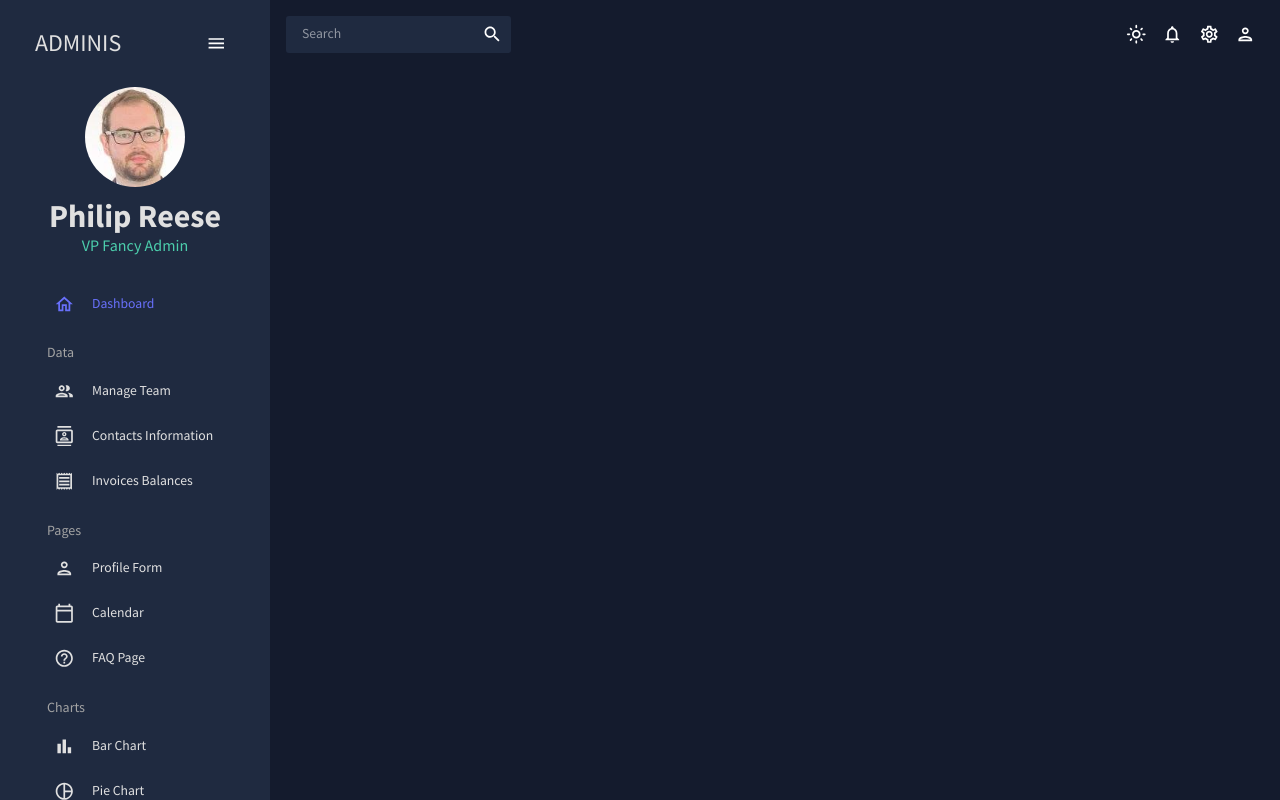
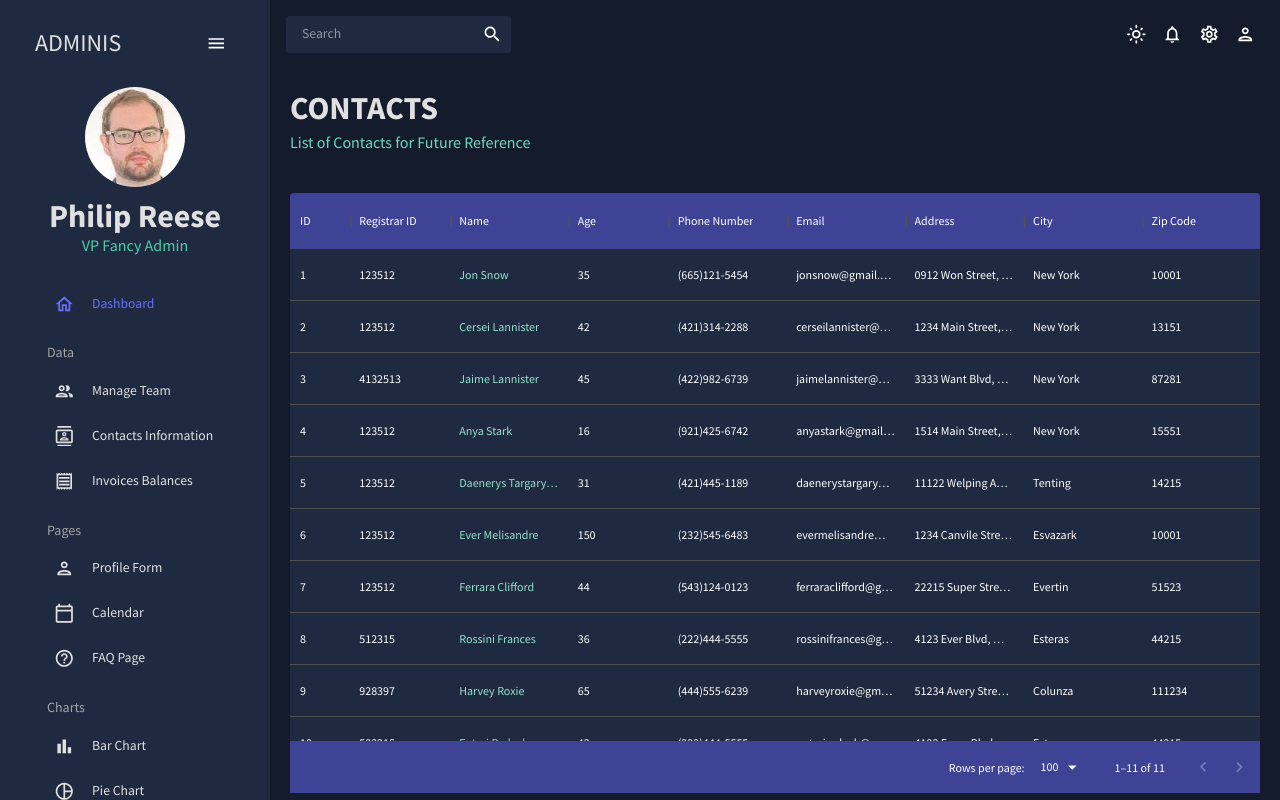
Before and after one commit to philipreese/react-dashboard, a React (Create React App) app in the folder react-admin/: page /contacts in a window 1280 px wide. Built offline with nearby package versions, Linux system fonts and the light colour scheme; the HTML template or start-up script is replaced by a standard one.

Commit message:
Add contacts page

```diff
--- a/react-admin/src/App.js
+++ b/react-admin/src/App.js
@@ -6,7 +6,7 @@
 import Dashboard from "./scenes/dashboard";
 import Team from "./scenes/team";
 // import Invoices from "./scenes/invoices";
-// import Contacts from "./scenes/contacts";
+import Contacts from "./scenes/contacts";
 // import Bar from "./scenes/Bbr";
 // import Form from "./scenes/form";
 // import Line from "./scenes/line";
@@ -29,7 +29,7 @@
             <Routes>
               <Route path="/" element={<Dashboard />} />
               <Route path="/team" element={<Team />} />
-              {/* <Route path="/contacts" element={<Contacts />} /> */}
+              <Route path="/contacts" element={<Contacts />} />
               {/* <Route path="/invoices" element={<Invoices />} /> */}
               {/* <Route path="/form" element={<Form />} /> */}
               {/* <Route path="/bar" element={<Bar />} /> */}
--- /dev/null
+++ b/react-admin/src/scenes/contacts/index.jsx
@@ -0,0 +1,66 @@
+import { Box } from "@mui/material";
+import { DataGrid, GridToolbar } from "@mui/x-data-grid"
+import { tokens } from "../../theme";
+import { mockDataContacts } from "../../data/mockData"
+import Header from "../../components/Header";
+import { useTheme } from "@mui/material";
+
+const Team = () => {
+    const theme = useTheme();
+    const colors = tokens(theme.palette.mode);
+
+    const columns = [
+        { field: "id", headerName: "ID", flex: 0.5 },
+        { field: "registrarId", headerName: "Registrar ID" },
+        { field: "name", headerName: "Name", flex: 1, cellClassName: "name-column--cell" },
+        { field: "age", headerName: "Age", type: "number", headerAlign: "left", align: "left" },
+        { field: "phone", headerName: "Phone Number", flex: 1 },
+        { field: "email", headerName: "Email", flex: 1 },
+        { field: "address", headerName: "Address", flex: 1 },
+        { field: "city", headerName: "City", flex: 1 },
+        { field: "zipCode", headerName: "Zip Code", flex: 1 },
+    ];
+
+    return (
+        <Box m="20px">
+            <Header title="CONTACTS" subtitle="List of Contacts for Future Reference" />
+            <Box
+                m="40px 0 0 0"
+                height="75vh"
+                sx={{
+                    "& .MuiDataGrid-root" : {
+                        border: "none",
+                    },
+                    "& .MuiDataGrid-cell" : {
+                        borderBottom: "none",
+                    },
+                    "& .name-column--cell" : {
+                        color: colors.greenAccent[300],
+                    },
+                    "& .MuiDataGrid-columnHeaders" : {
+                        backgroundColor: colors.blueAccent[700],
+                        borderBottom: "none",
+                    },
+                    "& .MuiDataGrid-virtualScroller": {
+                        backgroundColor: colors.primary[400],
+                    },
+                    "& .MuiDataGrid-footerContainer": {
+                        borderTop: "none",
+                        backgroundColor: colors.blueAccent[700],
+                    },
+                    "& .MuiDataGrid-toolbarContainer .MuiButton-text": {
+                        color: `${colors.grey[100]} !important`
+                    }
+                }}
+            >
+                <DataGrid
+                    rows={mockDataContacts}
+                    columns={columns}
+                    omponents={{ Toolbar: GridToolbar }}
+                />
+            </Box>
+        </Box>
+    )
+}
+
+export default Team;
--- a/react-admin/src/scenes/team/index.jsx
+++ b/react-admin/src/scenes/team/index.jsx
@@ -49,7 +49,7 @@
         <Box m="20px">
             <Header title="TEAM" subtitle="Managing the Team Members" />
             <Box
-                m="20px"
+                m="40px 0 0 0"
                 height="75vh"
                 sx={{
                     "& .MuiDataGrid-root" : {
```
